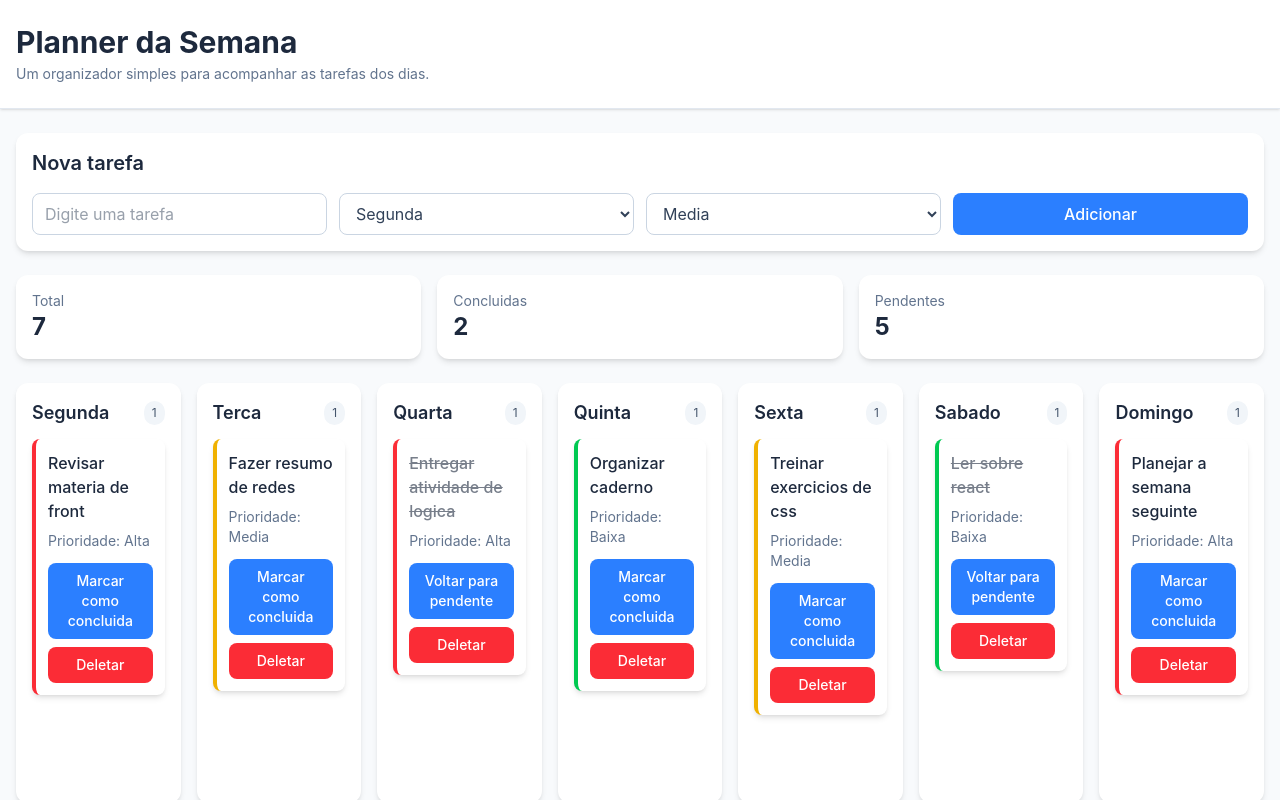
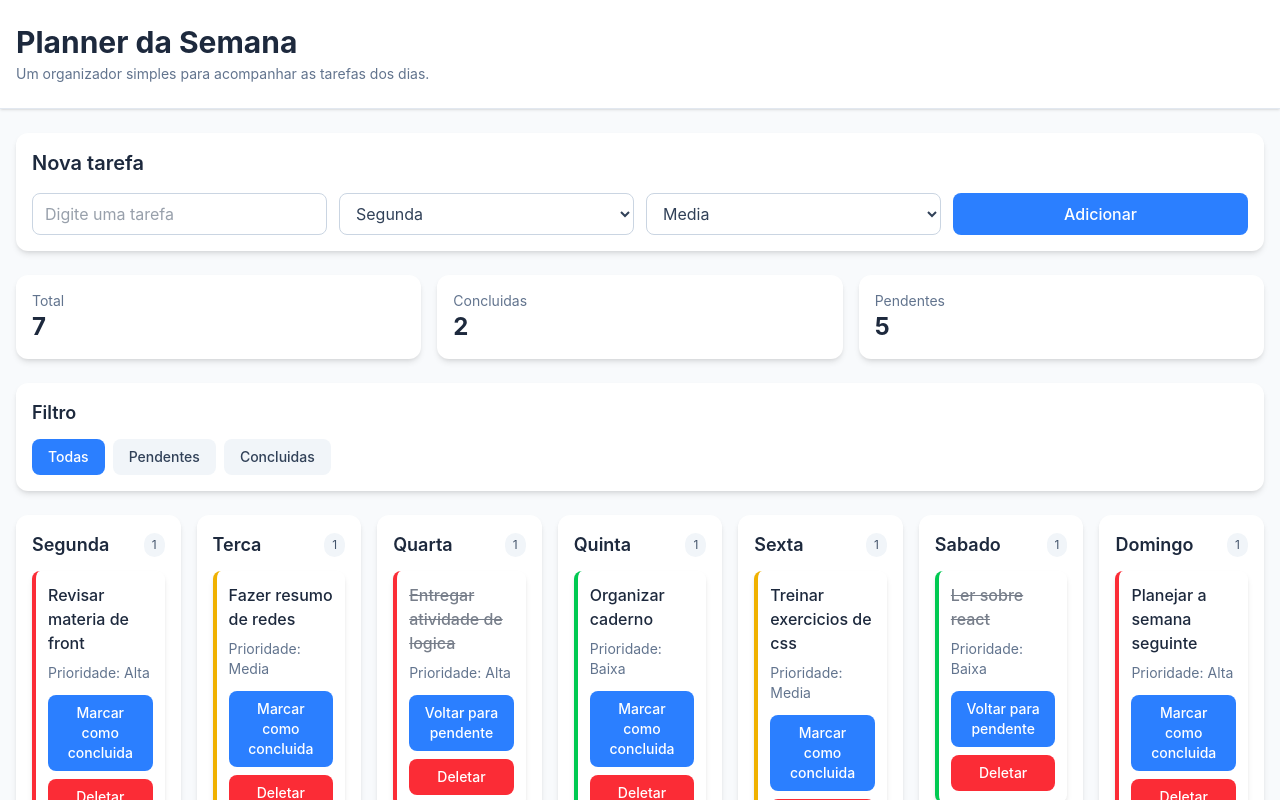
Before and after one commit to laraa-n/Planejador-de-tarefas-React, a React (Vite) app: page / in a window 1280 px wide. Shown: the top 800 px of the page. Built offline with nearby package versions, Linux system fonts and the light colour scheme.

Commit message:
adicionado filtro de tarefas

```diff
--- a/src/App.jsx
+++ b/src/App.jsx
@@ -7,6 +7,7 @@ import tarefasIniciais from './data/tasks.json'
 
 function App() {
   const [listaTarefas, setListaTarefas] = useState(tarefasIniciais)
+  const [filtroAtual, setFiltroAtual] = useState('todas')
 
   function adicionarTarefa(novaTarefa) {
     setListaTarefas((tarefasAtuais) => [
@@ -35,14 +36,64 @@ function App() {
     )
   }
 
+  const tarefasFiltradas = listaTarefas.filter((tarefa) => {
+    if (filtroAtual === 'pendentes') {
+      return !tarefa.done
+    }
+
+    if (filtroAtual === 'concluidas') {
+      return tarefa.done
+    }
+
+    return true
+  })
+
   return (
     <div className="min-h-screen bg-slate-50">
       <Header />
       <main className="mx-auto max-w-[1600px] px-4 py-6">
         <TaskForm adicionarTarefa={adicionarTarefa} />
         <Summary listaTarefas={listaTarefas} />
+        <section className="mb-6 rounded-xl bg-white p-4 shadow-md">
+          <h2 className="mb-3 text-lg font-semibold text-slate-800">Filtro</h2>
+          <div className="flex flex-wrap gap-2">
+            <button
+              type="button"
+              className={`rounded-lg px-4 py-2 text-sm font-medium transition ${
+                filtroAtual === 'todas'
+                  ? 'bg-blue-500 text-white'
+                  : 'bg-slate-100 text-slate-700 hover:bg-slate-200'
+              }`}
+              onClick={() => setFiltroAtual('todas')}
+            >
+              Todas
+            </button>
+            <button
+              type="button"
+              className={`rounded-lg px-4 py-2 text-sm font-medium transition ${
+                filtroAtual === 'pendentes'
+                  ? 'bg-blue-500 text-white'
+                  : 'bg-slate-100 text-slate-700 hover:bg-slate-200'
+              }`}
+              onClick={() => setFiltroAtual('pendentes')}
+            >
+              Pendentes
+            </button>
+            <button
+              type="button"
+              className={`rounded-lg px-4 py-2 text-sm font-medium transition ${
+                filtroAtual === 'concluidas'
+                  ? 'bg-blue-500 text-white'
+                  : 'bg-slate-100 text-slate-700 hover:bg-slate-200'
+              }`}
+              onClick={() => setFiltroAtual('concluidas')}
+            >
+              Concluidas
+            </button>
+          </div>
+        </section>
         <WeekBoard
-          listaTarefas={listaTarefas}
+          listaTarefas={tarefasFiltradas}
           marcarConcluida={marcarConcluida}
           apagarTarefa={apagarTarefa}
         />
```
